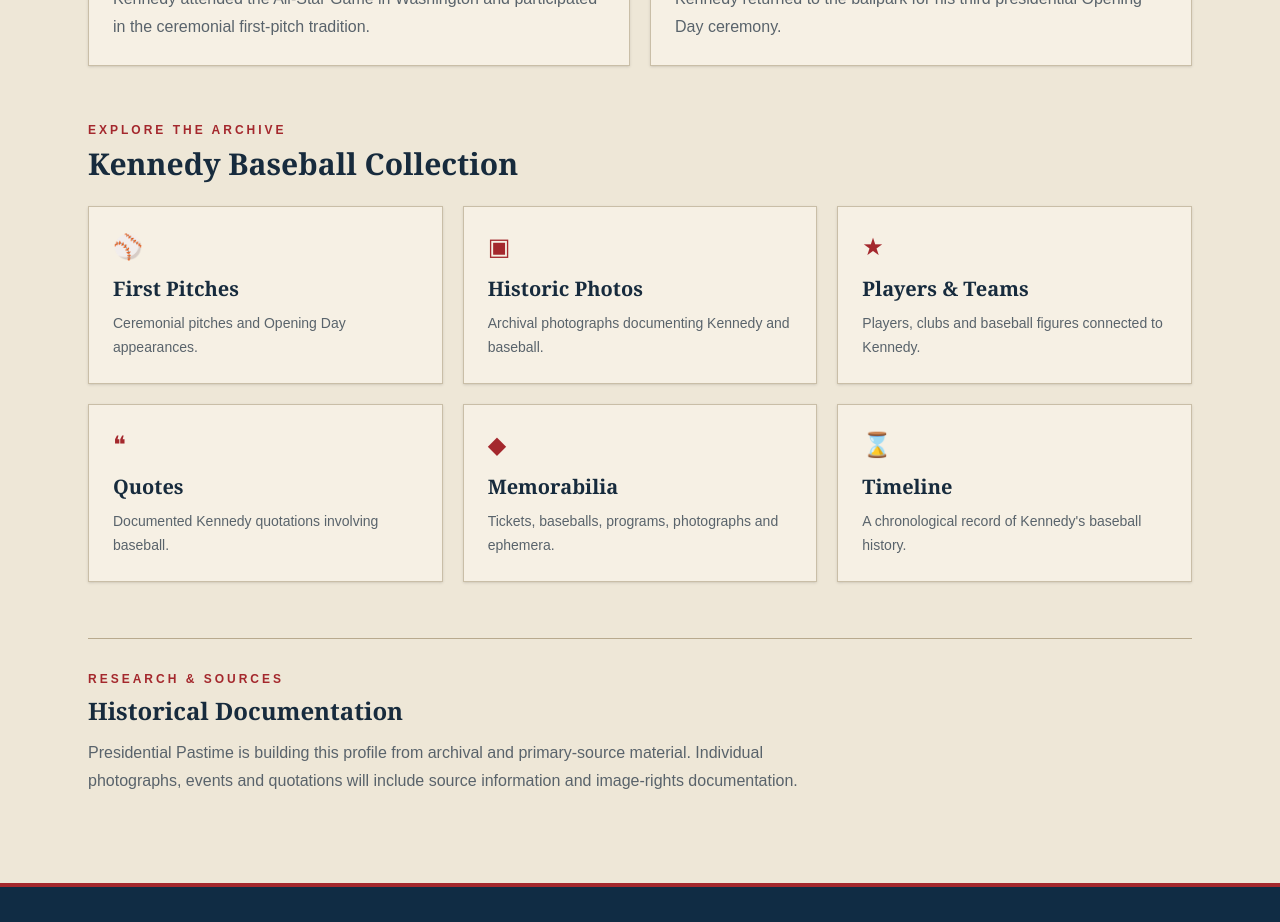
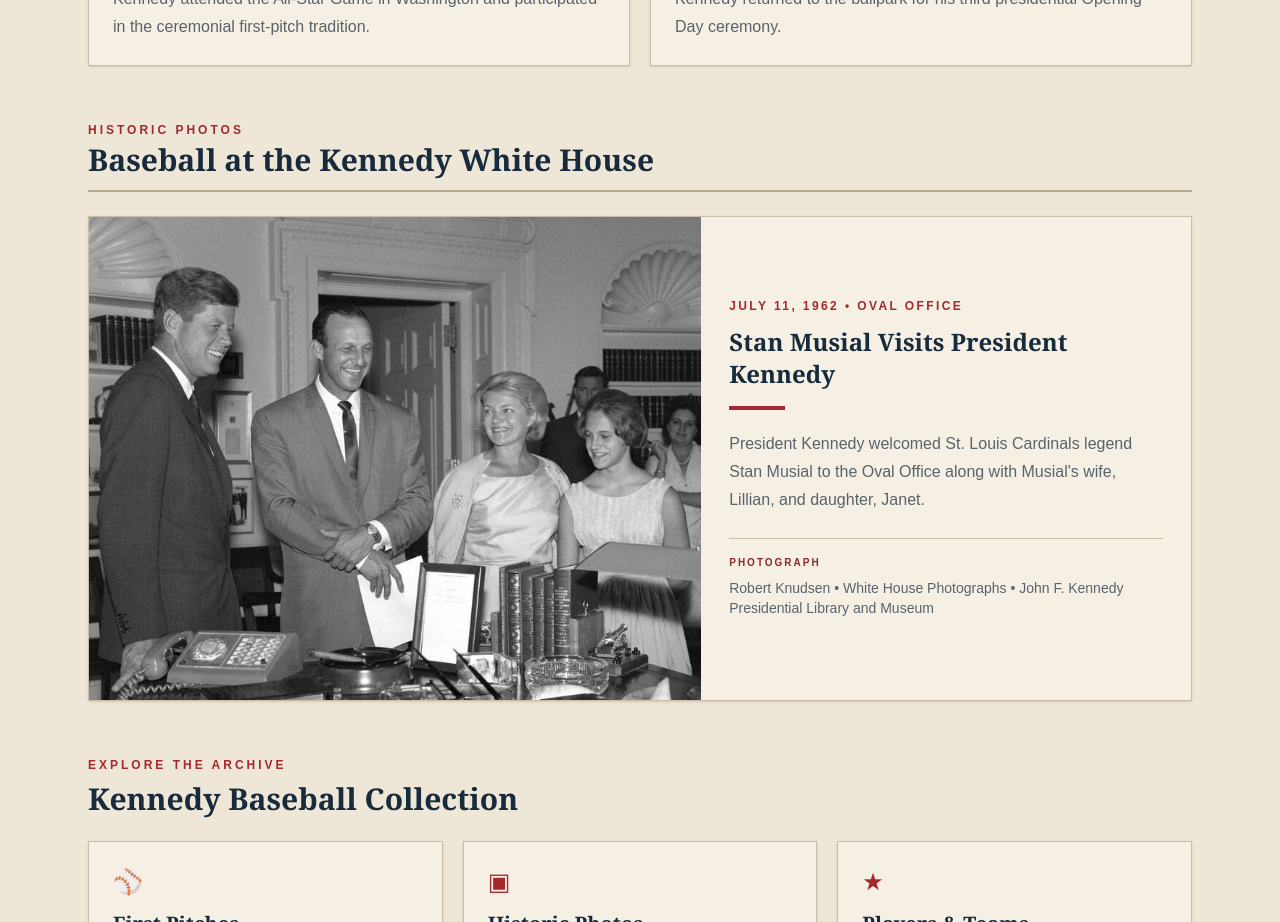
Before and after one commit to boatergent84/presidential-pastime, a Next.js app: page /presidents/john-f-kennedy in a window 1280 px wide. Shown: the part 4960-5882 px from the top of the page. Built offline with nearby package versions, Linux system fonts and the light colour scheme.

Commit message:
Add JFK historic photos section

```diff
--- a/src/app/presidents/john-f-kennedy/page.tsx
+++ b/src/app/presidents/john-f-kennedy/page.tsx
@@ -246,7 +246,10 @@
           </div>
         </section>
 
+
         {/* Archive categories */}
+
+
         {/* Games & First Pitches */}
         <section className="mt-14">
           <div className="border-b-2 border-[#b8aa8e] pb-3">
@@ -298,6 +301,55 @@
               </article>
             ))}
           </div>
+        </section>
+{/* Historic Photos */}
+        <section className="mt-14">
+          <div className="border-b-2 border-[#b8aa8e] pb-3">
+            <p className="text-xs font-bold uppercase tracking-[0.25em] text-[#a4282d]">
+              Historic Photos
+            </p>
+            <h2 className="mt-1 font-serif text-3xl font-bold">
+              Baseball at the Kennedy White House
+            </h2>
+          </div>
+
+          <article className="mt-6 overflow-hidden border border-[#c9bea7] bg-[#f6f0e4] shadow-sm">
+            <div className="grid md:grid-cols-[1.25fr_1fr]">
+              <img
+                src="/jfk-stan-musial-1962.jpg"
+                alt="President John F. Kennedy with Stan Musial and the Musial family in the Oval Office in 1962"
+                className="h-full min-h-[360px] w-full object-cover grayscale"
+              />
+
+              <div className="flex flex-col justify-center p-7">
+                <p className="text-xs font-bold uppercase tracking-[0.2em] text-[#a4282d]">
+                  July 11, 1962 • Oval Office
+                </p>
+
+                <h3 className="mt-3 font-serif text-2xl font-bold">
+                  Stan Musial Visits President Kennedy
+                </h3>
+
+                <div className="mt-4 h-1 w-14 bg-[#a4282d]" />
+
+                <p className="mt-5 leading-7 text-[#59636b]">
+                  President Kennedy welcomed St. Louis Cardinals legend Stan
+                  Musial to the Oval Office along with Musial&apos;s wife,
+                  Lillian, and daughter, Janet.
+                </p>
+
+                <div className="mt-6 border-t border-[#c9bea7] pt-4">
+                  <p className="text-[10px] font-bold uppercase tracking-[0.2em] text-[#8d292d]">
+                    Photograph
+                  </p>
+                  <p className="mt-2 text-sm text-[#59636b]">
+                    Robert Knudsen • White House Photographs • John F. Kennedy
+                    Presidential Library and Museum
+                  </p>
+                </div>
+              </div>
+            </div>
+          </article>
         </section>
 
         <section className="mt-14">
```
Also changed, not shown: public/jfk-stan-musial-1962.jpg (added).
